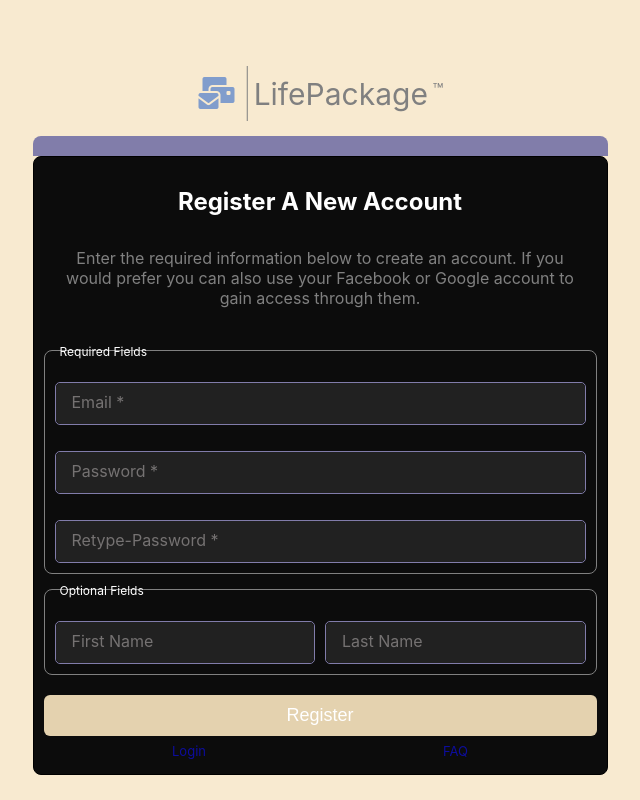
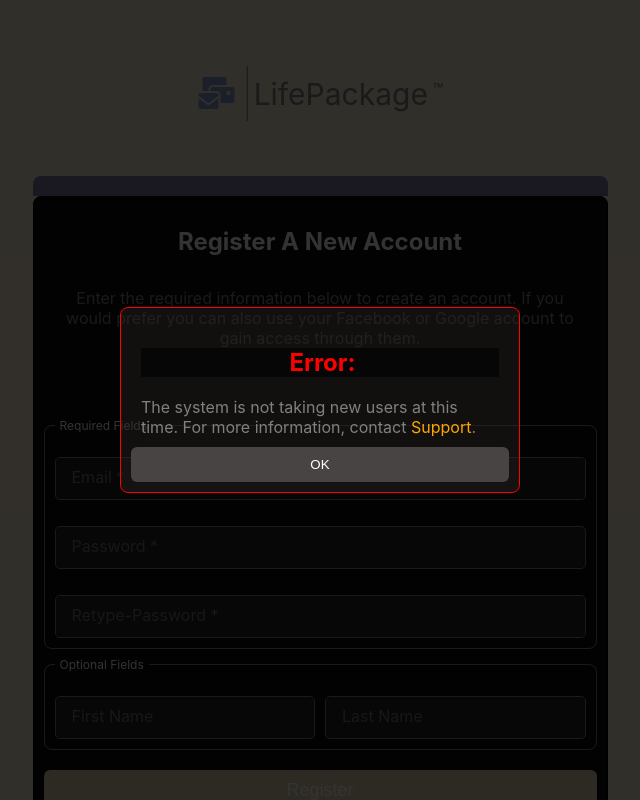
Before and after one commit to ddcroft73/life-package-fe, a React (Create React App) app: page /register in a window 1280 px wide. Both pictures are taken after a click on the button "Register". Shown: the top 800 px of the page, without its empty margins (320-960 px from the left). Built offline with nearby package versions, Linux system fonts and the light colour scheme.

Commit message:
Updating User registration conponent. added top strip to login.

```diff
--- a/src/components/Login.js
+++ b/src/components/Login.js
@@ -1,4 +1,3 @@
-
 import React , { useState, useEffect } from 'react';
 import { useNavigate, Link} from "react-router-dom";
 
@@ -281,7 +280,6 @@ const  Login = () => {
     pathTwo: "/register"
   };
 
-  // Most of these are in the .css file
   const styles = {
     "oAuth": {
       fontSize: 26,
@@ -290,25 +288,15 @@ const  Login = () => {
     },
     top_strip: {
       width: "100%",
+      textAlign: "center",
       border: "1px solid gray",
       height: 20,
       borderTopLeftRadius: 8,
       borderTopRightRadius: 8,
-      backgroundColor: '#817Daa'
-    }
-  };
-
-
-  return (
-        <div className={fadeOut ? 'fade-out' : ''}>
-        <Logo marginTop={50} />
-           <Modal
-              show={isModalVisible}
-              content={modalConfig.content}
-              buttons={modalConfig.buttons}
-              borderColor={modalConfig.borderColor}
-           />
-        <Box  style={{
+      backgroundColor: '#817Daa',
+      color: "black"
+    },
+    component_container: {
       width: '100%',
       height: 'auto',
       maxWidth: 650,
@@ -316,14 +304,9 @@ const  Login = () => {
       border: "0px solid #817Daa",
       display: 'flex',
       padding: 10,
-                  marginTop: 50
-              }}
-        >
-
-
-                <Box className="copyRight-box"
-                    style={{
-                      border: "0px soid #817Daa",
+    },
+    copyright_box: {
+      border: "1px soid white",
       textAlign: 'none',
       fontSize: 12,
       color: 'gray',
@@ -332,14 +315,73 @@ const  Login = () => {
       maxWidth: 650,
       minWidth: 375,
       paddingTop: 40
-                    }}
+    },
+    main_container: {
+      backgroundColor: "rgb(12,12,12)",
+      borderRadius: 8,
+      border: "1px solid rgb(0,31,31)",
+      borderTop: 0,
+      padding: 0
+    },
+    inner_main_container: {
+        border: "none"
+    },
+    inputs_container: {
+      border: "0px solid black",
+      backgroundColor: "transparent"
+    },
+    toggle_box: {
+      border:"0px solid black",
+      fontSize: '14px',
+      lineHeight: 1,
+      marginTop: 20,
+      padding:0,
+      paddingBottom:7,
+      color: 'gray',
+      paddingLeft: 8,
+    },
+    button_container: {
+      display: "flex",
+      justifyContent: "center"
+    },
+
+
+  };
+
+
+  return (
+      <div className={fadeOut ? 'fade-out' : ''}>
+        <Logo marginTop={50} marginBottom={50} />
+
+           <Modal
+              show={isModalVisible}
+              content={modalConfig.content}
+              buttons={modalConfig.buttons}
+              borderColor={modalConfig.borderColor}
+           />
+
+        <Box  id="component-container"
+             style={styles.component_container}
+        >
+            <Box id="copyRight-box"
+                style={styles.copyright_box}
             >
 
-                  <Box style={{backgroundColor: "rgb(12,12,12)", borderRadius: 8, border: "1px solid rgb(31,31,31)", borderTop: 0}}>
+                  <Box id="main-container"
+                      style={styles.main_container}
+                  >
+                    <div id="top-strip"
+                        style={styles.top_strip}
+                    >User Login</div>
 
+                    <Space howmuch={18} />
 
-
-                      <div style={{border: "0px solid black",  backgroundColor: ""}}>
+                    <Box id="inner-main-container"
+                        style={styles.inner_main_container}
+                    >
+                          <div id="inputs-container"
+                              style={styles.inputs_container}
+                          >
                             <TextBox  id="email" label="Email*" value={email} type="text" width="100%" containerPadding={0} onChange={handleUsername} />
                             <Space howmuch={8} />
                             <TextBox  id="password" label="Password*" type="password" width="100%" containerPadding={0} onChange={handlePassword}/>
@@ -355,24 +397,17 @@ const  Login = () => {
                               </div>
                           </div>
 
-                      <Box className="toggle-box"
-                        style={{
-                            border:"0px solid black",
-                            fontSize: '14px',
-                            lineHeight: 1,
-                            marginTop: 20,
-                            padding:0,
-                            paddingBottom:7,
-                            color: 'gray',
-                            paddingLeft: 8,
-                          }}
+                          <Box id="toggle-box"
+                              style={styles.toggle_box}
                           >
                               <div>
                                 <ToggleSwitch value={isChecked} onChange={handleRememberMe}/>&nbsp;&nbsp;Remember me
                               </div>
                           </Box>
 
-                        <div style={{display: "flex", justifyContent: "center"}}>
+                            <div id="button-container"
+                                style={styles.button_container}
+                            >
                               <Button  onClick={handleLoginClick}
                                   style={{
                                     marginTop: '1px', width: '100%', fontSize:"20px",
@@ -384,10 +419,8 @@ const  Login = () => {
 
                             <Links justifyContent={'space-between'} linkData={linkData}/>
                       </Box>
-
+                 </Box>
                   <Space howmuch={50}/>
-
-                  {/* <Or title={"OAuth?"}/> */}
 
                   <Box id="oAuth"
                       style={{border: "0px solid gray",
--- a/src/components/Logo.js
+++ b/src/components/Logo.js
@@ -1,6 +1,6 @@
 import Box from "./elements/Box";
 
-function Logo( {marginTop=0}) {
+function Logo( {marginTop=0, marginBottom=0}) {
 
     return (
         <Box className="logo"
@@ -10,7 +10,8 @@ function Logo( {marginTop=0}) {
                 border:"0px solid #817Daa",
                 height:'auto',
                 width:"auto", color: "gray",
-                marginTop: marginTop
+                marginTop: marginTop,
+                marginBottom: marginBottom
                 }}
         >
             <div style={{
--- a/src/components/RegisterUser.css
+++ b/src/components/RegisterUser.css
@@ -1,99 +1,13 @@
-
-* {
-    box-sizing: border-box;
-}
 
 
-.box {
-    font-family: -apple-system, BlinkMacSystemFont, 'Segoe UI', 'Roboto', 'Oxygen', 'Ubuntu', 'Cantarell', 'Fira Sans', 'Droid Sans', 'Helvetica Neue',  sans-serif;
-    -webkit-font-smoothing: antialiased;
-    -moz-osx-font-smoothing: grayscale;
 
 
-    background-color: rgb(18, 17, 16);
-    color: white;
-    margin-top: 150px;
-    padding: 0;
-    max-width: 700px;
-    width: 100%;
 
-    display: flex;
-    justify-content: center;
-    align-items: center;
+.fade-out {
+    animation: fadeOutAnimation 3.2s;
+  }
 
-    height: 100vh;
-}
-
-.container {
-    max-width: 700px;
-    min-width: 375px;
-    width: 100%;
-    background-color: rgb(49, 46, 44);
-    border-radius: 10px;
-    height: 610px;
-}
-
-.hr {
-    border: 1px solid rgb(117, 115, 115);
-    width: 50%;
-    border-radius: 10px;
-}
-
-.oauth {
-    padding: 12px;
-    margin-right: 0px;
-    font-size: 16px;
-    color: #817caa;
-}
-
-.registration-form {
-    display: flex;
-    flex-direction: column;
-    background-color: transparent;
-    padding: 20px;
-    border-radius: 5px;
-    height: auto;
-
-    max-width: 700px;
-    min-width: 375px;
-    width:700px;
-}
-
-
-button {
-    width: 100%;
-    padding: 10px;
-    border: none;
-    border-radius: 4px;
-    background-color: #007bff;
-    color: white;
-    font-size: 16px;
-    cursor: pointer;
-    margin-top: 20px; /* Add space above the button */
-}
-
-
-@media screen and (max-width: 768px) {
-    .box {
-        width: 100%;
-        margin-top: 0;
-        height: auto;
-        padding: 20px;
-    }
-    .container {
-        width: 375px;
-        max-width: none;
-    }
-    .registration-form {
-        width: 375px;
-    }
-    .copy-box {
-        width: 375px;
-    }
-}
-
-.registration-form h1 {
-    color: #fff;
-    text-align: center;
-    margin-bottom: 20px;
-}
+  @keyframes fadeOutAnimation {
+    from { opacity: 1; }
+    to { opacity: 0; }
+  }
--- a/src/components/UserRegistration.js
+++ b/src/components/UserRegistration.js
@@ -12,7 +12,7 @@ import Footer from './elements/Footer.js';
 import Links from './Links.js';
 import Modal from './Modal';
 import Logo from './Logo.js';
-
+import './RegisterUser.css'
 /**
  *  UserRegistration Component
  *    THe first component i did not generate. Almost all my componsnts for this application are built a birt different.
@@ -40,6 +40,7 @@ function UserRegistration() {
     const [namesContainerStyle, setNamesContainerStyle] = useState({});
 
     const [message, setMessage] = useState('');
+    const [fadeOut2, setFadeOut2] = useState('');
     const [modalConfig, setModalConfig] = useState({});
     const [isModalVisible, setIsModalVisible] = useState(false);
 
@@ -90,43 +91,188 @@ function UserRegistration() {
     const confirmAction = () =>  navigate('/verify-email', { state: { email: email } });
     const cancelAction = () => setIsModalVisible(false);
 
-    const showMessageModal = (content) => {
+    const showMessageModal = (content, borderColor) => {
         setModalConfig({
         content,
         buttons: [
             { text: 'OK', handler: cancelAction }
-        ]
+        ],
+        borderColor: borderColor
         });
         setIsModalVisible(true);
     };
 
+
     // Function to program modal for an action on OK
-    const showConfirmModal = (content) => {
+    const showConfirmModal = (content, borderColor) => {
         setModalConfig({
         content,
         buttons: [
             { text: 'OK', handler: confirmAction },
             //{ text: 'Cancel', handler: cancelAction }
-        ]
+        ],
+        borderColor: borderColor
         });
         setIsModalVisible(true);
     };
 
-    const registerUser = () => {
-        console.log(`User Information: \nEmail: ${email}, PasswordOne: ${passwordOne} PasswordTwo: ${passwordTwo} \nFull Name: ${firstName} ${lastName}` )
+    const createNewUserAccount = async () => {
+
+        let userData = {};
+        let sendRequest = true;
+
+        if (firstName && lastName) {
+            userData.fullName = `${firstName} ${lastName}`;
+        }
+
+
+        if (!isEmailAddress(email)) {
+            setMessage(`${email} is not a valid email address.`)
+            setFadeOut2(true);
+            setTimeout(() => {
+              setMessage('')
+              setFadeOut2(false)
+            }, 3900);
+
+            //sendRequest = false;
+        }
+
+        if (passwordOne !== passwordTwo) {
+            setMessage("Passwords do not match.");
+            setTimeout(() => setMessage(""), 3000);
+            sendRequest = false;
+        }
+
+        userData.email = email;
+        userData.password = passwordOne;
+
+        if (sendRequest) {
+            let response = {};
+            response.error = 'server closed'
+          //  const response = await userRegister(userData);
+
+            const { error } = response
+
+
+            // If an error was caught it was packaged and sent back in response.error
+            // If not, then there will be an email for the user. response.user.email
+            if (!error) {
+                // show modal success
+                const email = response.user.email;
+                  // show modal
+                   //alert("User exists")
+                   let currContent = (
+                    <>
+                      <div style={{width:"100%", padding:0, color: "white", textAlign: "center"}}><h2>Success:</h2></div>
+                      <Box style={{
+                        width:"100%",
+                        padding:0,
+                        color: "gray",
+                        border: "0px solid black"}}>
+                            An account was created for:<span style={{color:"orange"}}>{email}</span>.
+
+                      </Box>
+                    </>
+                  );
+                   showConfirmModal(currContent);
+
+            }
+            else {
+               if (error === "user exists") {
+                   // show modal
+                   //alert("User exists")
+                   let currContent = (
+                    <>
+                      <div style={{width:"100%", padding:0, color: "red", textAlign: "center"}}><h2>Error:</h2></div>
+                      <Box style={{
+                        width:"100%",
+                        padding:0,
+                        color: "gray",
+                        border: "0px solid black"}}>
+                            The user: <span style={{color:"orange"}}>{email}</span> already exists.
+
+                      </Box>
+                    </>
+                  );
+                  showMessageModal(currContent, "orange");
+
+               } else if (error === 'server closed') {
+                   // show modal
+                   let currContent = (
+                    <>
+                       <div style={{width:"100%", padding:0, color: "red"}}>
+                         <div style={{
+                                width: "100%", backgroundColor: "rgba(0,0,0,0.600)", textAlign: 'center',
+                                borderLeft: `0px solid red`, paddingLeft: 5, paddingBottom: 0}}>
+                            <h2>Error:</h2>
+                         </div>
+                      </div>
+                      <Box style={{
+                        width:"100%",
+                        padding:0,
+                        color: "gray",
+                        border: "0px solid black"}}>
+                            The system is not taking new users at this time. For more information,
+                            contact <span style={{color:"orange"}}>Support</span>.
+                      </Box>
+                    </>
+                  );
+
+                  showMessageModal(currContent, "red");
+
+               } else if (error === "no response") {
+                    // show modal
+                    let currContent = (
+                        <>
+                        <div style={{width:"100%", padding:0, color: "red", textAlign: "center"}}>
+                            <h2>Error:</h2>
+                        </div>
+                        <Box style={{
+                            width:"100%",
+                            padding:0,
+                            color: "white",
+                            border: "0px solid black"}}>
+                                There seems to be a problem with the connection. Check your
+                                internet, or maybe the server is down... Hell I dont't know. Something fucked up.
+                        </Box>
+                        </>
+                    );
+                    showMessageModal(currContent, "red");
+
+
+               }else {
+                    // show modal
+                   // Unknown error
+                   let currContent = (
+                    <>
+                      <div style={{width:"100%", padding:0, color: "red"}}><h2>Error:</h2></div>
+                      <Box style={{
+                        width:"100%",
+                        padding:0,
+                        color: "gray",
+                        border: "0px solid black"}}>
+                          <span style={{color:"white"}}>{error}</span>.
+                      </Box>
+                    </>
+                  );
+                  showMessageModal(currContent, "orange");
+               }
+            }
+        }
     };
 
 
     return (
           <div id='background'>
 
-            <Modal
-                show={isModalVisible}
-                content={modalConfig.content}
-                buttons={modalConfig.buttons}
-            />
+<Modal
+              show={isModalVisible}
+              content={modalConfig.content}
+              buttons={modalConfig.buttons}
+              borderColor={modalConfig.borderColor}
+           />
 
-            <Logo marginTop={50} />
+            <Logo marginTop={50} marginBottom={50}/>
 
             <Box id="component-container"
                 style={styles.comp_container}
@@ -139,7 +285,6 @@ function UserRegistration() {
                     style={styles.inner_container}
                 >
                     <Box style={styles.text_content}>
-
                         <h2>Register A New Account</h2>
                         <div id="sub-content"
                             style={styles.sub_content}
@@ -148,14 +293,25 @@ function UserRegistration() {
                             gain access through them.
                         </div>
                     </Box>
-                    <Box id="creds-container" caption={"Required Fields"} color={'white'}
+
+                    <div className={fadeOut2 ? 'fade-out' : ''}>
+                        <Box style={{border: "0px solid black",height: 20}}>
+                        {message && (
+                        <Box style={{border: "0px solid black", lineHeight: 2, fontSize: 14, padding: 0, color: "orange", textAlign: "center"}} className="error-message">
+                            {message}
+                        </Box>
+                            )}
+                        </Box >
+                    </div>
+
+                    <Box id="creds-container" caption={"Required Fields"} color={'white'} labelBgColor={"rgb(12,12,12)"}
                         style={styles.creds_container}
                     >
                         <TextBox  id="email" label="Email *" type="text" width="100%" containerPadding={0} onChange={handleEmail} />
                         <TextBox  id="password1" label="Password *"  type="password" width="100%" containerPadding={0} onChange={handlePasswordOne} />
                         <TextBox  id="password2" label="Retype-Password *"  type="password" width="100%" containerPadding={0} onChange={handlePasswordTwo} />
                     </Box>
-                    <Box id="names-container" caption={"Optional Fields"}  color={'white'}
+                    <Box id="names-container" caption={"Optional Fields"}  color={'white'}  labelBgColor={"rgb(12,12,12)"}
                         style={{
                             ...styles.names_container,
                             ...namesContainerStyle
@@ -165,7 +321,7 @@ function UserRegistration() {
                         <TextBox  id="last-name" label="Last Name"  type="text" width="100%" containerPadding={0} onChange={handleLastName} />
                     </Box>
 
-                    <Button id="register-button" onClick={registerUser}
+                    <Button id="register-button" onClick={createNewUserAccount}
                         style={styles.button}
                     >
                         Register
@@ -269,7 +425,9 @@ const styles = {
     },
 
     button: {
-        fontSize: 18
+        fontSize: 18,
+        width: "100%",
+        marginTop: 20
     }
 };
 
--- a/src/components/elements/Box.js
+++ b/src/components/elements/Box.js
@@ -1,5 +1,5 @@
 
-const Box = ({ children, style, caption="", color=""}) => {
+const Box = ({ children, style, caption="", color="", labelBgColor=""}) => {
 
     const defaultStyle = {
         width: 'auto',
@@ -14,11 +14,12 @@ const Box = ({ children, style, caption="", color=""}) => {
     const captionStyle = {
         fontSize: 12,
         position: 'absolute',
-        top: 0,
+        top: -1,
         left: 10,
         transform: 'translateY(-50%)', // Adjust vertical position to sit on the border
-        background: 'transparent',
-        padding: '0 5px',
+        background: labelBgColor, //'transparent',
+        padding: '3px 5px',
+        borderRadius: 4,
         color: color
     };
 
```
Lines whose indentation alone changed are shown as unchanged.
